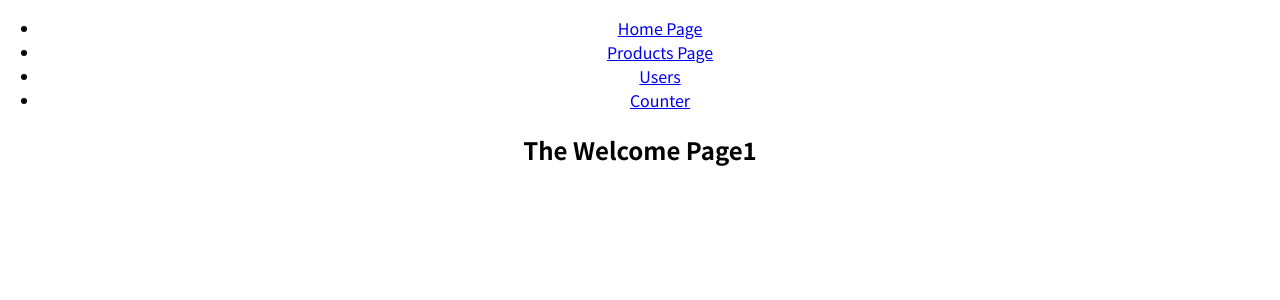
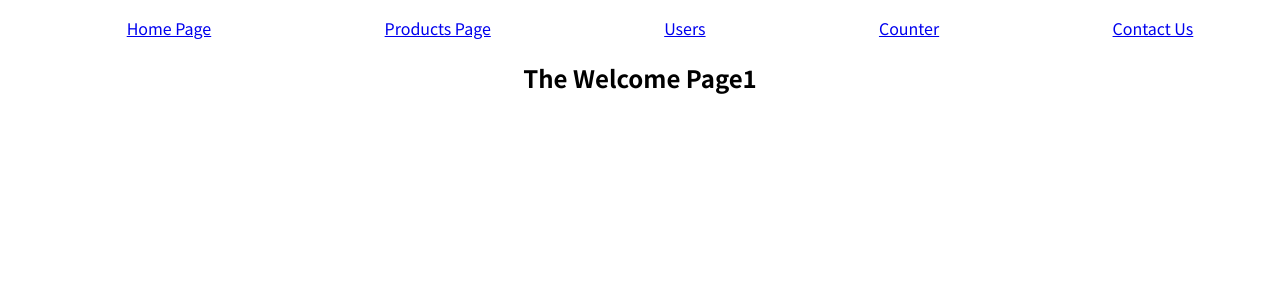
Before and after one commit to srikanthpavuluri/react-training, a React (Create React App) app: page / in a window 1280 px wide. Shown: the top 300 px of the page. Built offline with nearby package versions, Linux system fonts and the light colour scheme.

Commit message:
Update index.js

```diff
--- a/src/components/MainHeader/index.js
+++ b/src/components/MainHeader/index.js
@@ -6,27 +6,34 @@ const MainHeader = () => {
   return (
     <header className={classes.header}>
       <nav>
-        <ul>
-          <li>
+        <ul style={{display: 'flex', justifyContent: 'space-around'}}>
+          <li style={{listStyle: 'none'}}>
             <NavLink activeClassName={classes.active} to='/'>
               Home Page
             </NavLink>
           </li>
-          <li>
+          <li style={{listStyle: 'none'}}>
             <NavLink activeClassName={classes.active} to='/products'>
               Products Page
             </NavLink>
           </li>
-          <li>
+          <li style={{listStyle: 'none'}}>
             <NavLink activeClassName={classes.active} to='/Users'>
               Users
             </NavLink>
           </li>
-          <li>
+          <li style={{listStyle: 'none'}}>
             <NavLink activeClassName={classes.active} to='/Counter'>
               Counter
             </NavLink>
           </li>
+
+          <li style={{listStyle: 'none'}}>
+            <NavLink activeClassName={classes.active} to='/Contact-Us'>
+              Contact Us
+            </NavLink>
+          </li>
+
         </ul>
       </nav>
     </header>
```
